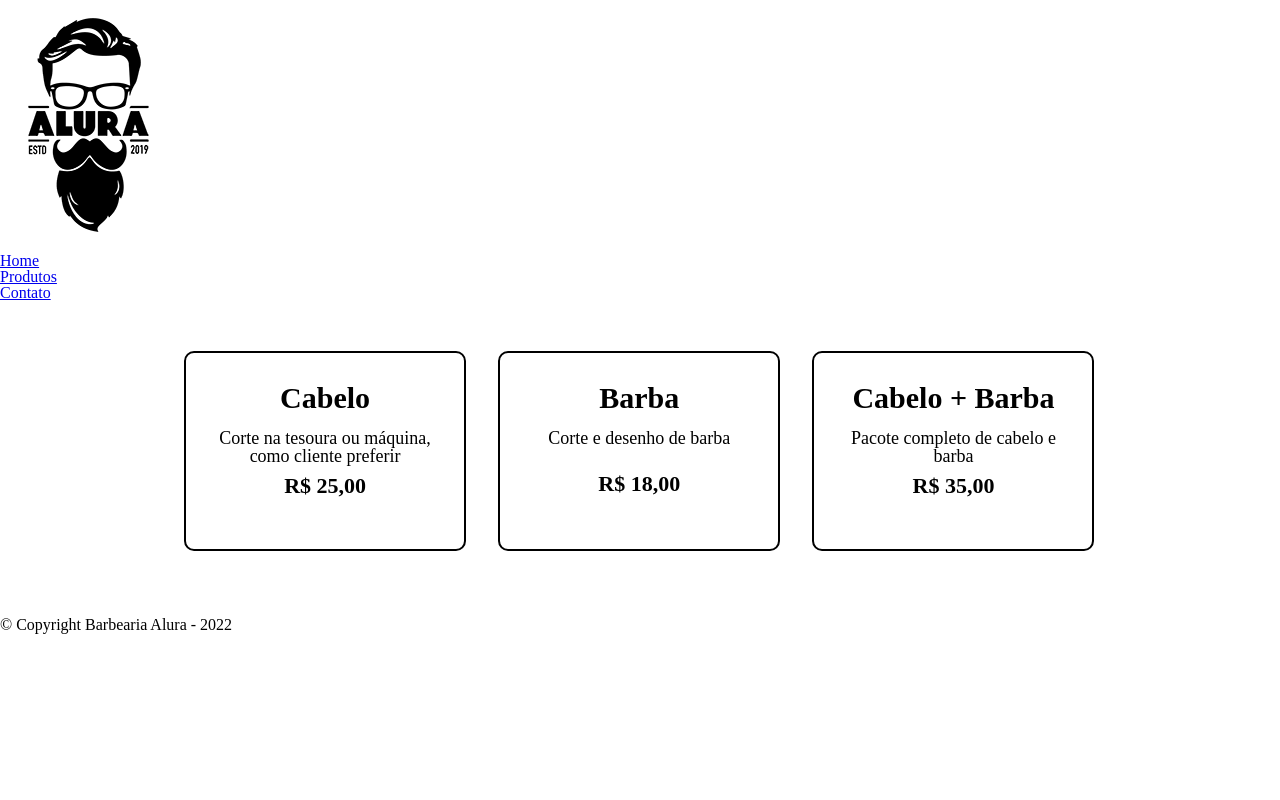
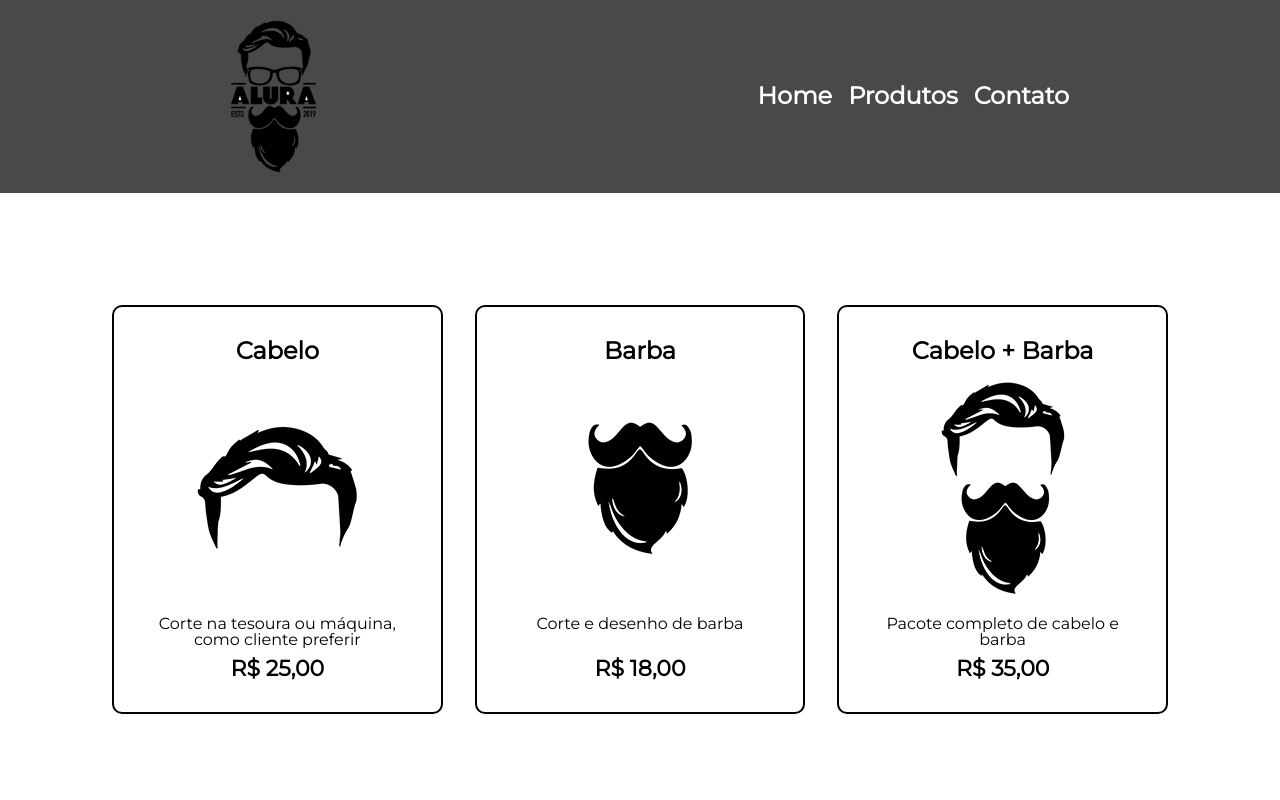
Before and after one commit to viniciusdamascenosouza/pag-barbearia, a plain HTML site: page produtos.html in a window 1280 px wide. Shown: the top 800 px of the page. Drawn offline with Linux system fonts and the light colour scheme.

Commit message:
refactor products

```diff
--- a/produtos.html
+++ b/produtos.html
@@ -18,38 +18,37 @@
 
 
 <body class="body">
-
     <header class="cabecalho">
-            <img class="img_logo" src="./assets/logo.png" alt="Logo da Barbearia Alura">
+        <img class="img-logo" src="./assets/logo.png" alt="Logo da Barbearia Alura">
         <ul class="navegacao">
-                <li> <a href="index.html">Home</a> </li>
-                <li> <a href="produtos.html">Produtos</a> </li>
-                <li> <a href="contato.html">Contato</a> </li>
+            <li> <a class="link_navegacao" href="index.html">Home</a> </li>
+            <li> <a class="link_navegacao" href="produtos.html">Produtos</a> </li>
+            <li> <a class="link_navegacao" href="contato.html">Contato</a> </li>
         </ul>
     </header>
 
     <main>
 
         <ul class="produtos">
-                <li>
-                    <h2>Cabelo</h2>
-                    <img src="cabelo.jpg" alt="">
-                    <p class="descriçaoProduto">Corte na tesoura ou máquina, como cliente preferir</p>
+            <li class="produto-item">
+                <h2 class="titulo-item">Cabelo</h2>
+                <img src="./assets/cabelo.jpg" alt="">
+                <p class="descricao-produto">Corte na tesoura ou máquina, como cliente preferir</p>
                 <p class="preçoProduto">R$ 25,00</p>
             </li>
 
-                <li>
-                    <h2>Barba</h2>
-                    <img src="barba.jpg" alt="">
-                    <p class="descriçaoProduto">Corte e desenho de barba</p>
+            <li class="produto-item">
+                <h2 class="titulo-item">Barba</h2>
+                <img src="./assets/barba.jpg" alt="">
+                <p class="descricao-produto">Corte e desenho de barba</p>
                 <br>
                 <p class="preçoProduto">R$ 18,00</p>
             </li>
 
-                <li>
-                    <h2>Cabelo + Barba</h2>
-                    <img src="cabelo+barba.jpg" alt="">
-                    <p class="descriçaoProduto">Pacote completo de cabelo e barba</p>
+            <li class="produto-item">
+                <h2 class="titulo-item">Cabelo + Barba</h2>
+                <img src="./assets/cabelo+barba.jpg" alt="">
+                <p class="descricao-produto">Pacote completo de cabelo e barba</p>
                 <p class="preçoProduto"> R$ 35,00</p>
             </li>
         </ul>
@@ -58,8 +57,8 @@
 
     </main>
 
-        <footer>
-            <img src="logo-branco.png" alt="">
+    <footer class="footer">
+        <img src="./assets/logo-branco.png" alt="">
         <p class="copyright">&copy; Copyright Barbearia Alura - 2022</p>
     </footer>
 
--- a/style-produtos.css
+++ b/style-produtos.css
@@ -1,38 +1,57 @@
-.produtos {
-    width: 940px;
-    margin: 0 auto;
-    padding: 50px 0;
+
+.body {
+    font-family: 'Montserrat', sans-serif;
+}
+.cabecalho {
+    background: #494949;
+    padding: .5rem 0;
+    display: flex;
+
+    justify-content: space-around;
+    align-items: center;
 }
 
-.produtos li {
-    display: inline-block;
+.navegacao {
+    display: flex;
+    gap: 1rem
+}
+
+.link_navegacao {
+    text-decoration: none;
+    color: #fffcfc;
+    font-size: 1.5rem;
+    font-weight: bold;
+
+    &:hover {
+        border-bottom: 2px solid #fffcfc;
+    }
+}
+
+.img-logo {
+    width: 125px;
+}
+
+.produtos {
+    margin: 7rem 7rem;
+
+    display: flex;
+    justify-content: space-between;
+    gap: 2rem;
+}
+
+.produto-item {
+    width: 300px;
     text-align: center;
-    width: 30%;
-    height: 200px;
-    vertical-align: top;
-    margin: 0 1.5%;
-    padding: 30px 20px;
-    box-sizing: border-box;
+    padding: 2rem 2rem;
     border: 2px solid #000000;
     border-radius: 10px;
 }
 
-.produtos li:hover {
-    border-color: #c78c19;
+.titulo-item {
+    font-size: 1.5rem;
+    font-weight: bold;
 }
 
-.produtos li:active {
-    border-color: #088619;
-}
-
-.produtos li:hover h2 {
-    font-size: 40px;
-}
-
-.produtos h2 {
-    font-size: 30px;
-    font-weight: bold;
-}
 
 .preçoProduto {
     font-size: 22px;
@@ -40,47 +59,18 @@
     margin-top: 10px;
 }
 
-.descriçaoProduto {
-    font-size: 18px;
+.descricao-produto {
+    font-size: 1rem;
 }
 
-.formulario {
-    margin: 40px 0;
+.footer {
+    text-align: center;
+    background: url(./assets/bg.jpg);
+    padding: .2rem 0;
 }
 
-
-form label,
-form legend {
-    display: block;
-    font-size: 20px;
-    margin: 0 0 10px;
+.copyright {
+    color: white;
+    margin: 8px 0 0;
+    font-size: 14px;
 }
-
-.input-padrao {
-    display: block;
-    margin: 0 0 20px;
-    padding: 10px 25px;
-    width: 50%;
-}
-
-.checkbox {
-    margin: 20px 0;
-}
-
-.enviar {
-    width: 40%;
-    padding: 15px 0;
-    background: orange;
-    color: white;
-    font-weight: bold;
-    font-size: 18px;
-    border: none;
-    border-radius: 5px;
-    transition: 2s all;
-    cursor: pointer;
-}
-
-.enviar:hover {
-    background: darkorange;
-    transform: scale(1.1);
-}
--- a/style.css
+++ b/style.css
@@ -104,11 +104,12 @@ li {
 }
 
 .titulo-principal2 {
-    text-align: center;
+    text-align: left;
     font-size: 2rem;
     font-weight: bold;
 
     margin-bottom: 1rem;
+    margin: 0 0 1rem 5rem;
 }
 
 .conteudo-beneficios {
```
Also changed, not shown: style-contato.css (+41 -0 lines). Lines whose indentation alone changed are shown as unchanged.
